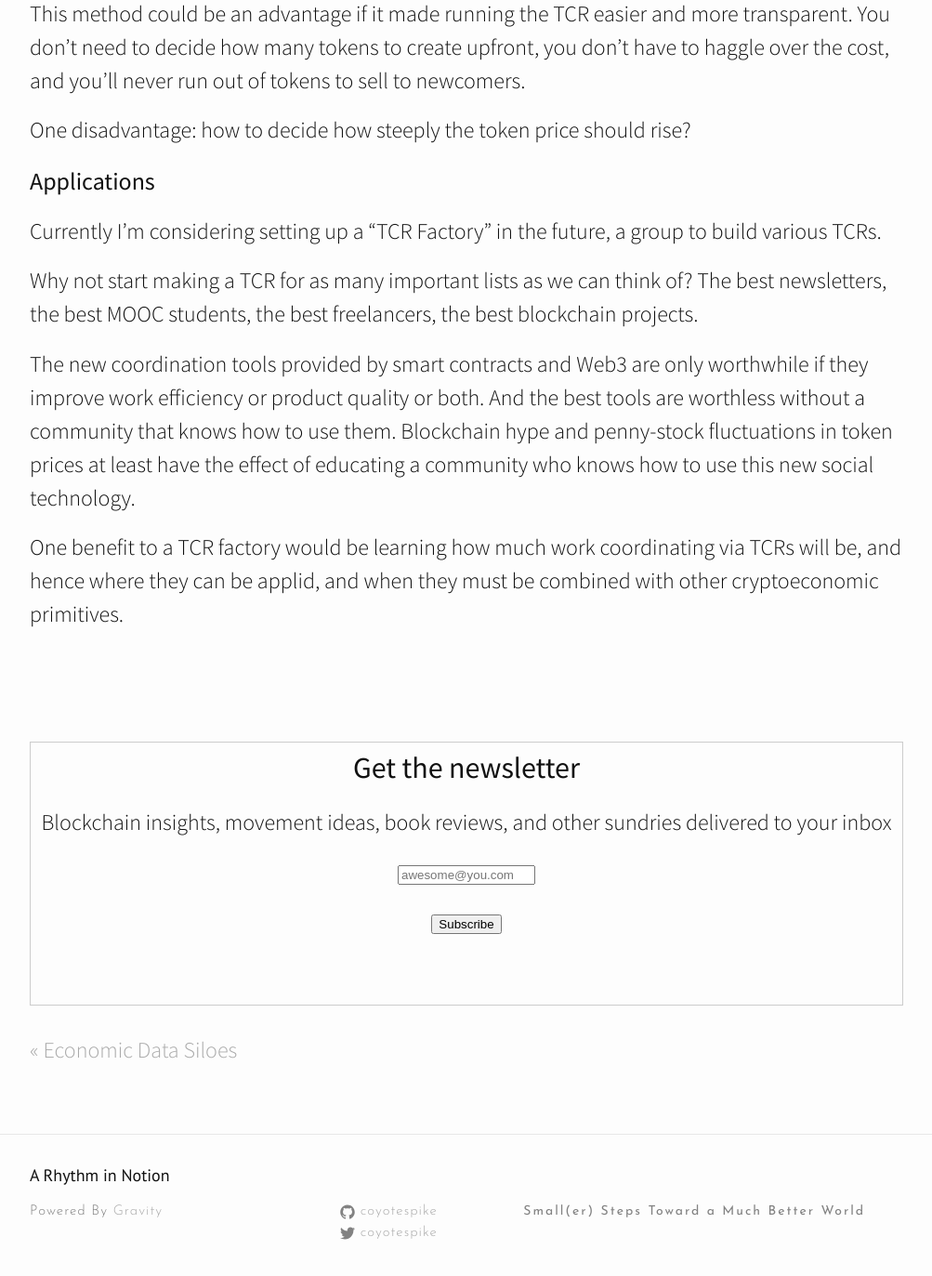
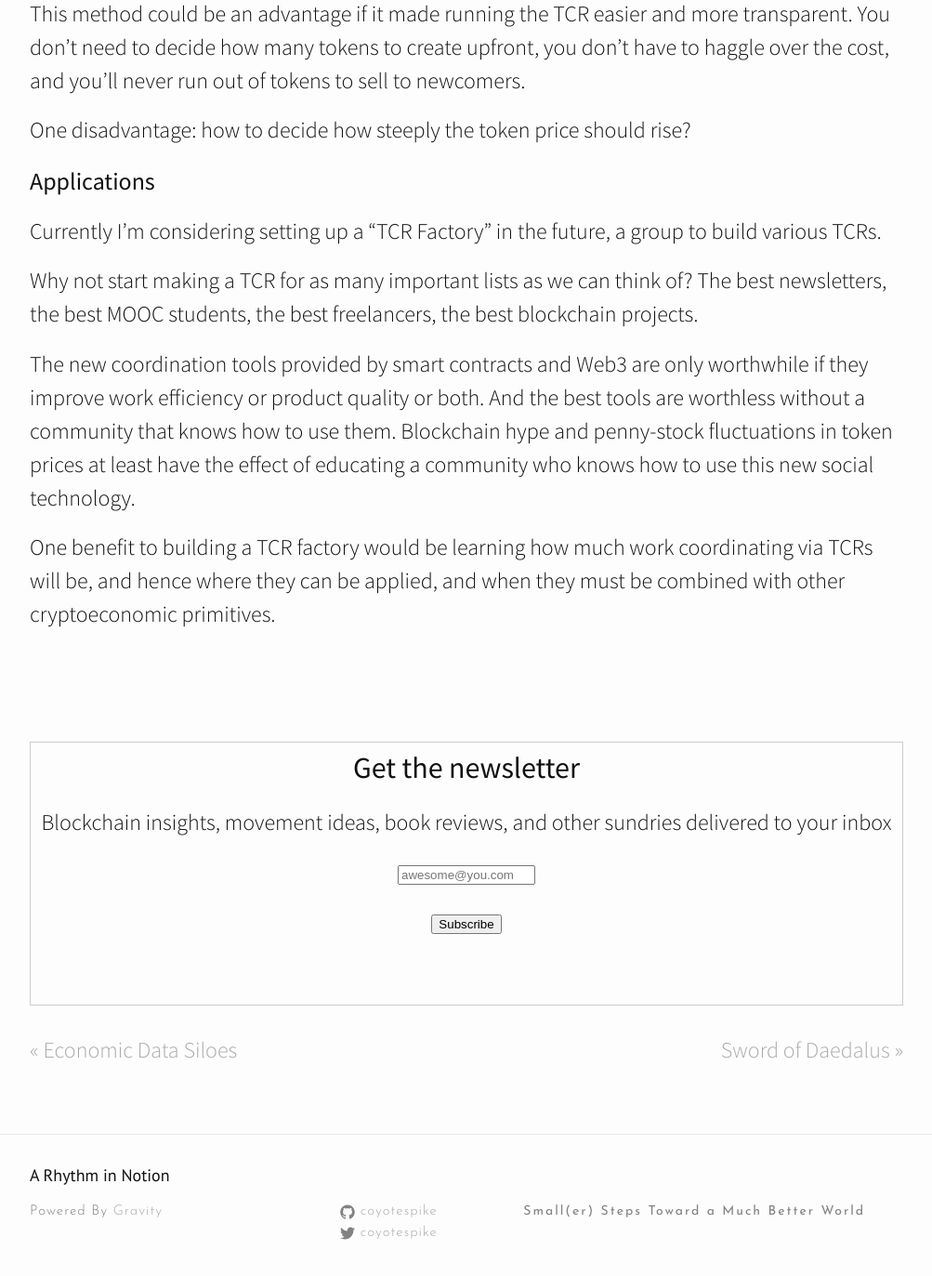
Before and after one commit to coyotespike/coyotespike.github.io, a Jekyll site: the page built from _posts/2018-05-05-A-Very-Snobby-Club.md, in a window 1280 px wide and 1400 px high, scrolled down 2493 px. Shown: the top 1373 px of the window at 93% size, without its empty margins (138-1141 px from the left). Built offline with Jekyll 4.4.1, drawn with Linux system fonts in a browser that asks for light colours; nearby versions of some CDN libraries.

Commit message:
Sword of Daedalus, and edits to Snobby Club

```diff
--- a/_posts/2018-05-05-A-Very-Snobby-Club.md
+++ b/_posts/2018-05-05-A-Very-Snobby-Club.md
@@ -107,6 +107,6 @@
 Blockchain hype and penny-stock fluctuations in token prices at least have the
 effect of educating a community who knows how to use this new social technology.
 
-One benefit to a TCR factory would be learning how much work coordinating via
-TCRs will be, and hence where they can be applid, and when they must be combined
+One benefit to building a TCR factory would be learning how much work coordinating via
+TCRs will be, and hence where they can be applied, and when they must be combined
 with other cryptoeconomic primitives.
```
Also changed, not shown: _posts/2018-06-28-SwordofDaedalus.md (added, +35 -0 lines).
